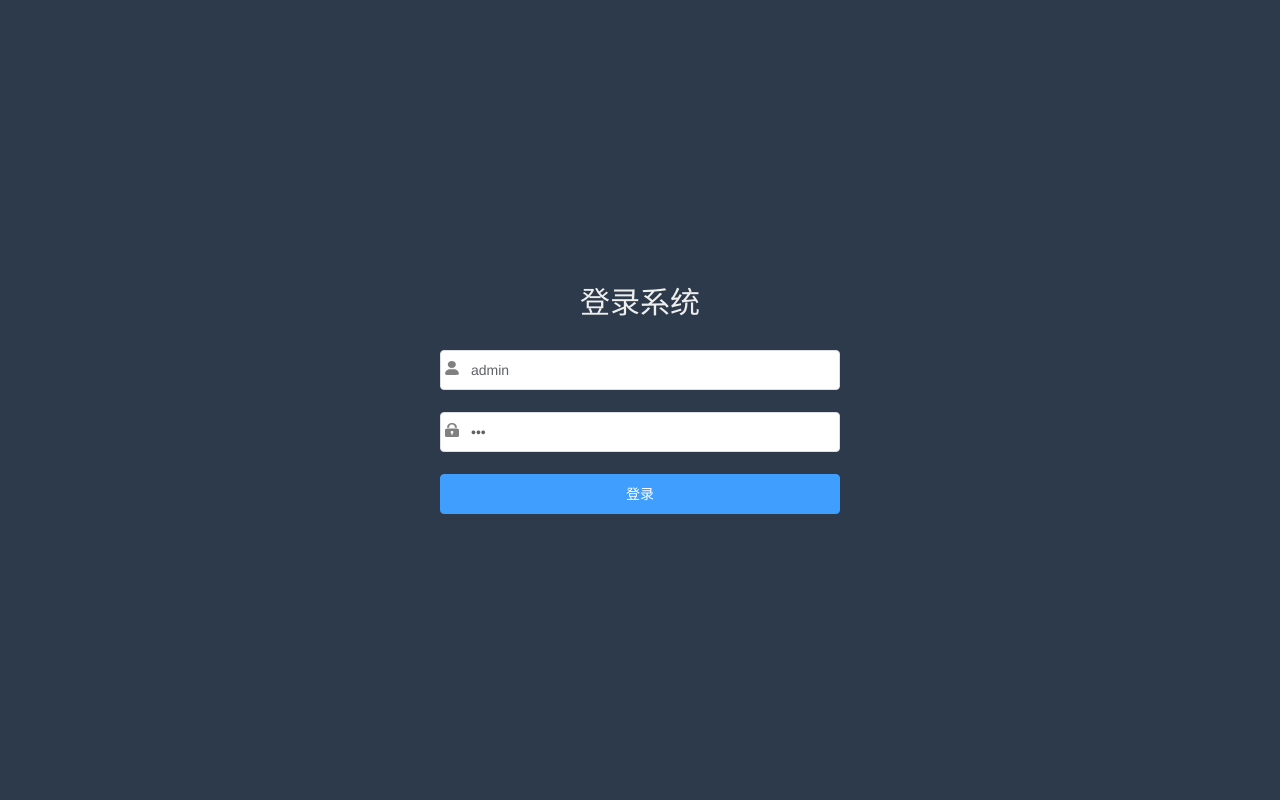
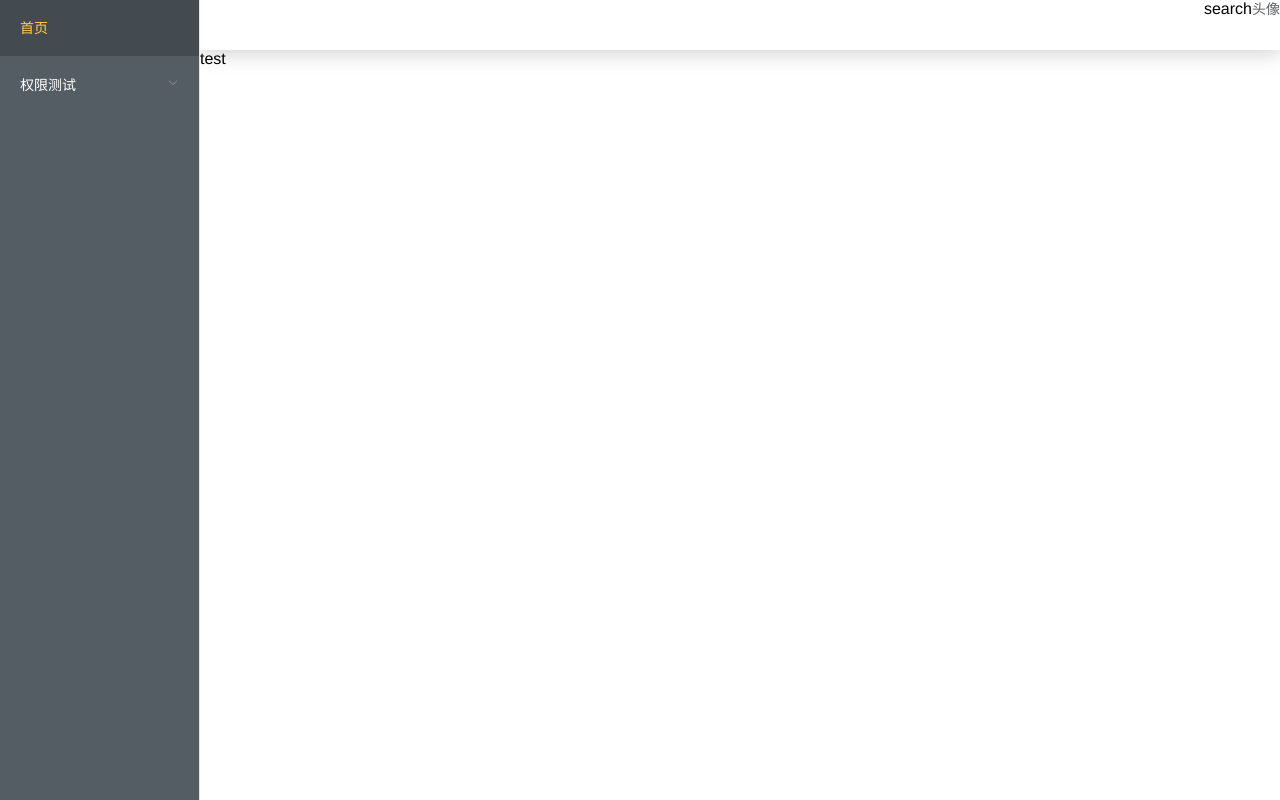
Before and after one commit to Sep245114264/website2.0, a Vue app: page /dashboard in a window 1280 px wide. Before the commit this address led to /login. Built offline with nearby package versions, Linux system fonts and the light colour scheme; the HTML template or start-up script is replaced by a standard one.

Commit message:
多级侧边栏 整体框架

```diff
--- /dev/null
+++ b/src/layout/NavBar/Search.vue
@@ -0,0 +1,3 @@
+<template>
+  <div>search</div>
+</template>
--- /dev/null
+++ b/src/layout/NavBar/index.vue
@@ -0,0 +1,44 @@
+<template>
+  <div class="nav-container">
+    <div class="right">
+      <search class="right-item"></search>
+      <el-dropdown class="avatar-container right-item" trigger="click">
+        <div class="avatar-wrapper">
+          <!-- <img src="" -->
+        </div>
+        <span>头像</span>
+        <el-dropdown-menu>个人信息</el-dropdown-menu>
+        <el-dropdown-menu>注销</el-dropdown-menu>
+      </el-dropdown>
+    </div>
+  </div>
+</template>
+
+<script>
+import search from './Search.vue';
+
+export default {
+  name: 'nav-bar',
+  components: {
+    search,
+  },
+};
+</script>
+
+<style lang="scss" scoped>
+.nav-container {
+  width: 100%;
+  height: 50px;
+  box-shadow: 0px 4px 20px 0px rgba(110, 110, 110, 0.3);
+  .right {
+    float: right;
+    .right-item {
+      display: inline-block;
+      height: 100%;
+    }
+    .avatar-container {
+      cursor: pointer;
+    }
+  }
+}
+</style>
--- a/src/layout/SideBar/MenuItem.vue
+++ b/src/layout/SideBar/MenuItem.vue
@@ -1,17 +1,72 @@
 <template>
-  <el-menu-item v-if="!item.children" :index="item.path">{{item.meta.title}}</el-menu-item>
-  <!-- <el-submenu index="">
-    <el-menu-item index=""></el-menu-item>
-  </el-submenu>-->
+  <div v-if="!item.hidden">
+    <template v-if="hasShowChildren(item.children, item)">
+      <el-menu-item :index="fullPath">{{menuItem.meta.title}}</el-menu-item>
+    </template>
+    <el-submenu v-else :index="fullPath">
+      <template #title>
+        <span>{{item.meta.title}}</span>
+      </template>
+      <menu-item
+        v-for="child in item.children"
+        :key="child.path"
+        :item="child"
+        :base-path="item.path"
+      ></menu-item>
+    </el-submenu>
+  </div>
 </template>
 <script>
+import path from 'path';
+import menuItem from './MenuItem';
+
 export default {
   name: 'menu-item',
+  components: {
+    menuItem,
+  },
   props: {
     item: {
       type: Object,
       required: true,
     },
+    basePath: {
+      type: String,
+      required: true,
+    },
+  },
+  computed: {
+    fullPath() {
+      return path.resolve(this.basePath, this.menuItem.path);
+    },
+  },
+  data() {
+    return {
+      menuItem: {},
+    };
+  },
+  methods: {
+    hasShowChildren(children = [], route) {
+      const showMenu = children.filter((item) => {
+        if (item.hidden) {
+          return false;
+        }
+        this.menuItem = item;
+        return true;
+      });
+      if (showMenu.length === 1) {
+        return true;
+      }
+      if (showMenu.length === 0) {
+        this.menuItem = { ...route };
+        return true;
+      }
+      return false;
+    },
+    resolvePath(route) {
+      console.log(this.basePath);
+      return path.resolve(this.basePath, route);
+    },
   },
 };
 </script>
--- a/src/layout/SideBar/index.vue
+++ b/src/layout/SideBar/index.vue
@@ -1,6 +1,18 @@
 <template>
-  <el-menu>
-    <menu-item v-for="item in permissionRoutes" :key="item.path" :item="item"></menu-item>
+  <el-menu
+    class="side-bar"
+    background-color="#545c64"
+    text-color="#fff"
+    active-text-color="#ffd04b"
+    :default-active="activeMenu"
+    router
+  >
+    <menu-item
+      v-for="item in permissionRoutes"
+      :key="item.path"
+      :item="item"
+      :base-path="item.path"
+    ></menu-item>
   </el-menu>
 </template>
 
@@ -17,6 +29,15 @@ export default {
       console.log(this.$store.state.permission.routes);
       return this.$store.state.permission.routes;
     },
+    activeMenu() {
+      return this.$route.path;
+    },
   },
 };
 </script>
+
+<style lang="scss" scoped>
+.side-bar {
+  height: inherit;
+}
+</style>
--- a/src/layout/index.vue
+++ b/src/layout/index.vue
@@ -1,10 +1,12 @@
 <template>
   <div class="container">
-    <div class="header"></div>
     <div class="sidebar">
       <side-bar />
     </div>
     <div class="main">
+      <div class="header">
+        <nav-bar />
+      </div>
       <router-view />
     </div>
   </div>
@@ -12,11 +14,28 @@
 
 <script>
 import sideBar from './SideBar';
+import navBar from './NavBar';
 
 export default {
   name: 'layout',
   components: {
     sideBar,
+    navBar,
   },
 };
 </script>
+
+<style lang="scss" scoped>
+.container {
+  width: 100%;
+  height: 100%;
+  .sidebar {
+    position: fixed;
+    height: 100%;
+    width: 200px;
+  }
+  .main {
+    margin-left: 200px;
+  }
+}
+</style>
--- a/src/router.js
+++ b/src/router.js
@@ -9,6 +9,7 @@ export const commonRouters = [
   {
     path: '/login',
     name: 'login',
+    hidden: true,
     meta: {
       title: '登录',
     },
@@ -37,7 +38,6 @@ export const commonRouters = [
 ];
 export default new Router({
   mode: 'history',
-  // base: process.env.BASE_URL,
   routes: commonRouters,
 });
 
@@ -48,6 +48,7 @@ export const asyncRouters = [
     redirect: '/permission/page',
     name: '权限测试',
     meta: {
+      title: '权限测试',
       role: ['admin', 'super_editor'],
     },
     children: [
@@ -56,7 +57,17 @@ export const asyncRouters = [
         component: () => import('./views/permission'),
         name: 'permission',
         meta: {
+          title: '页面',
           role: ['admin', 'super_editor'],
+        },
+      },
+      {
+        path: 'role',
+        component: () => import('./views/permission'),
+        name: 'role',
+        meta: {
+          title: '用户',
+          role: ['admin'],
         },
       },
     ],
--- a/src/store/modules/user.js
+++ b/src/store/modules/user.js
@@ -2,7 +2,7 @@
 import { login, getInfo } from '@/api/user';
 
 const state = {
-  token: '',
+  token: 'admin-token',
   roles: [],
   name: '',
 };
```
Also changed, not shown: .eslintrc.js.
